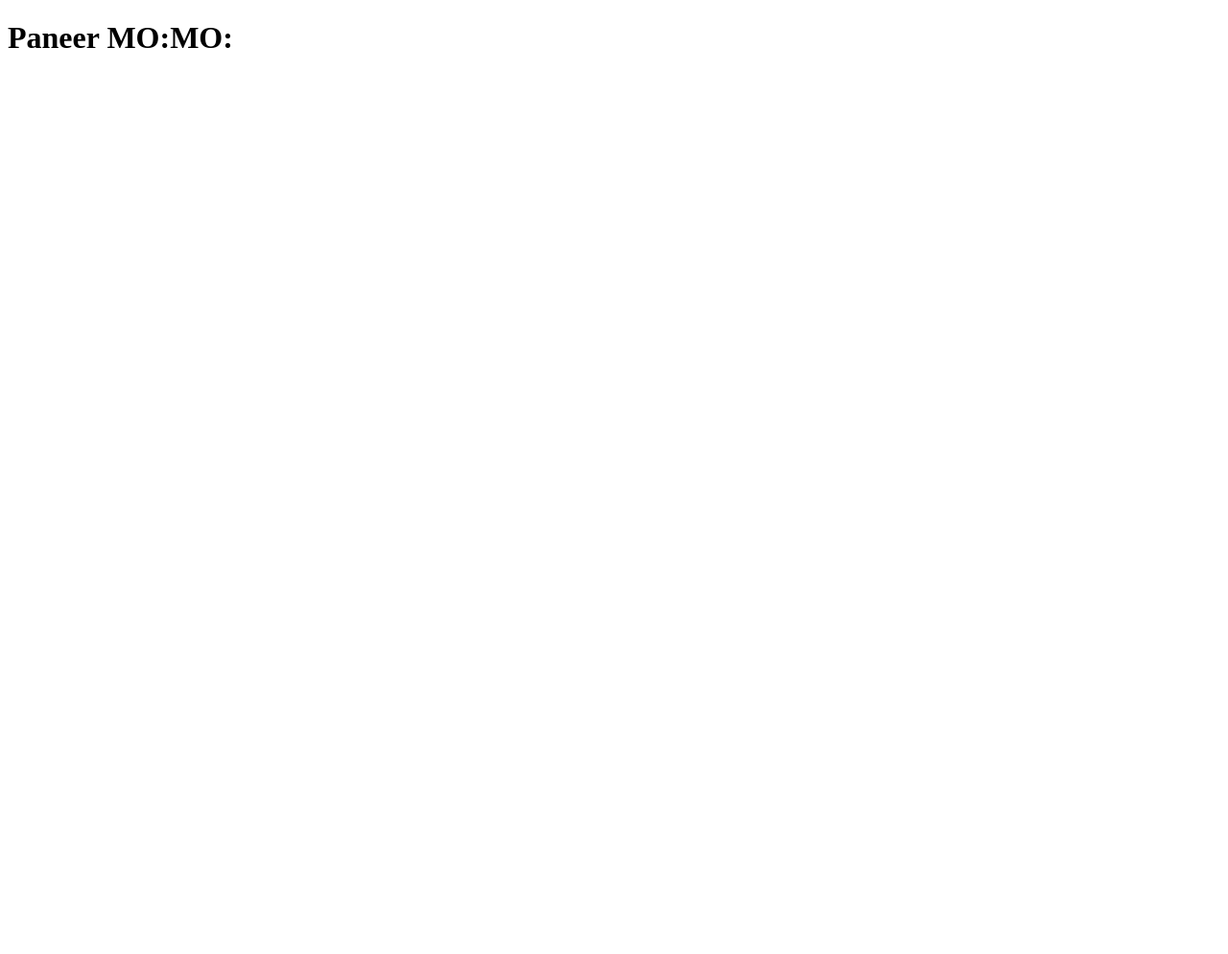
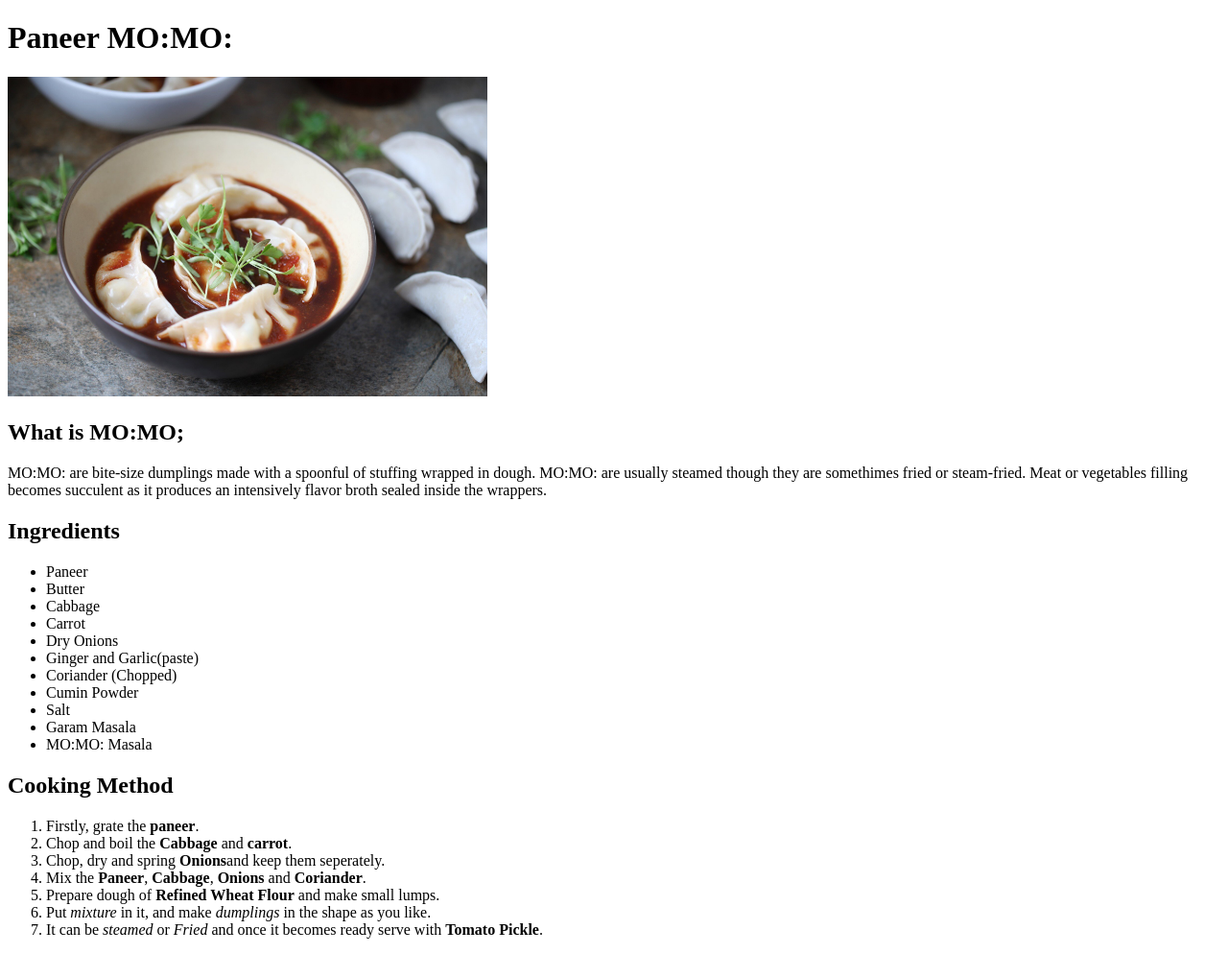
Before and after one commit to abhaya-bc/odin-recipes, a plain HTML site: page recipes/momo/index.html in a window 1280 px wide. Shown: the whole page at 96% size. Before the commit the page ends 800 px from the top, so only its background shows below. Drawn offline with Linux system fonts and the light colour scheme.

Commit message:
recipe page content

```diff
--- a/recipes/momo/index.html
+++ b/recipes/momo/index.html
@@ -7,5 +7,32 @@
 </head>
 <body>
     <h1>Paneer MO:MO:</h1>
+    <img src="./images/paneerMoMo.jpg" alt="Image of Paneer momo" width="500px">
+    <h2>What is MO:MO;</h2>
+    <p>MO:MO: are bite-size dumplings made with a spoonful of stuffing wrapped in dough. MO:MO: are usually steamed though they are somethimes fried or steam-fried. Meat or vegetables filling becomes succulent as it produces an intensively flavor broth sealed inside the wrappers.</p>
+    <h2>Ingredients</h2>
+    <ul>
+        <li>Paneer</li>
+        <li>Butter</li>
+        <li>Cabbage</li>
+        <li>Carrot</li>
+        <li>Dry Onions</li>
+        <li>Ginger and Garlic(paste)</li>
+        <li>Coriander (Chopped)</li>
+        <li>Cumin Powder</li>
+        <li>Salt</li>
+        <li>Garam Masala</li>
+        <li>MO:MO: Masala</li>
+    </ul>
+    <h2>Cooking Method</h2>
+    <ol>
+        <li>Firstly, grate the <strong>paneer</strong>.</li>
+        <li>Chop and boil the <strong>Cabbage</strong> and <strong>carrot</strong>.</li>
+        <li>Chop, dry and spring <strong>Onions</strong>and keep them seperately.</li>
+        <li>Mix the <strong>Paneer</strong>, <strong>Cabbage</strong>, <strong>Onions</strong> and <strong>Coriander</strong>.</li>
+        <li>Prepare dough of <strong>Refined Wheat Flour</strong> and make small lumps.</li>
+        <li>Put <em>mixture</em> in it, and make <em>dumplings</em> in the shape as you like.</li>
+        <li>It can be <em>steamed</em> or <em>Fried</em> and once it becomes ready serve with <strong>Tomato Pickle</strong>.</li>
+    </ol>
 </body>
 </html>
```
Also changed, not shown: recipes/fishfry/index.html (+26 -0 lines), recipes/fishfry/images/fishfry.png.
